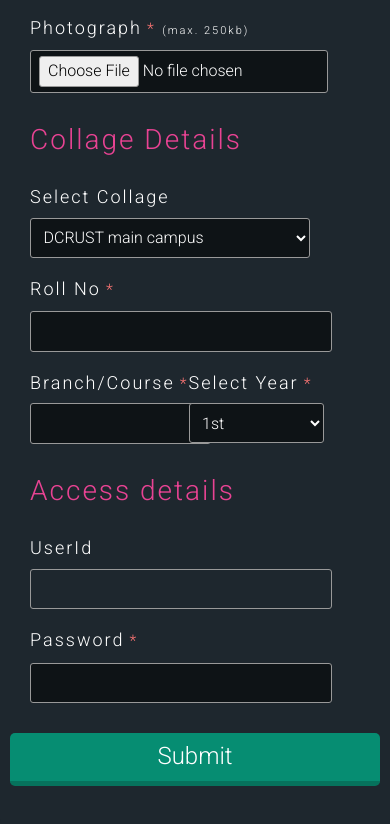
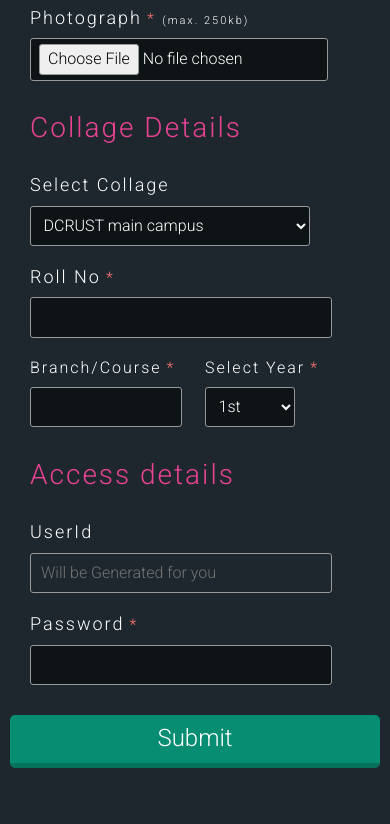
Before and after one commit to 17aim17/registration-form, a plain HTML site: page index.html in a window 390 px wide. Shown: the part 777-1601 px from the top of the page. Drawn offline with Linux system fonts and the light colour scheme.

Commit message:
removed CSS bug and compressed imgs

```diff
--- a/index.html
+++ b/index.html
@@ -118,14 +118,20 @@
                       <option value="4">4th</option>
                       <option value="5">5th</option>
                     </select>
-                    <span class="invalid" id="errorBranch"></span>
+                    <p class="invalid" id="errorBranch"></p>
                   </div>
                 </div>
 
                 <h2 id="ad">Access details</h2>
                 <div class="form-group">
                   <label for="userId">UserId</label>
-                  <input type="text" disabled name="userId" id="userId" />
+                  <input
+                    type="text"
+                    disabled
+                    name="userId"
+                    id="userId"
+                    placeholder="Will be Generated for you"
+                  />
                 </div>
                 <div class="form-group">
                   <label for="password"
--- a/styles/queries.css
+++ b/styles/queries.css
@@ -20,6 +20,12 @@
   }
   .grid__form--element {
     flex-direction: row;
+  }
+  #branch {
+    width: 18rem;
+  }
+  #year {
+    width: 10rem;
   }
 }
 
@@ -46,12 +52,14 @@
   .form-group {
     width: 100%;
   }
-  .grid__form--element {
-    width: 83.9%;
+  .grid__form--element label {
+    font-size: 1.6rem;
   }
-
-  .grid__form--element > * {
-    flex: 1 1 50%;
+  #branch {
+    width: 13rem;
+  }
+  #year {
+    width: 9rem;
   }
   .btn {
     align-self: flex-start;
--- a/styles/style.css
+++ b/styles/style.css
@@ -141,10 +141,13 @@ option {
 .grid__form--element {
   display: flex;
   flex-direction: row;
-  align-items: stretch;
+  justify-content: flex-start;
 }
-.grid__form--element > * {
-  flex-basis: 18rem;
+#branch {
+  width: 24rem;
+}
+#year {
+  width: 10rem;
 }
 .error {
   border-color: #e0245e;
@@ -152,6 +155,8 @@ option {
 .invalid {
   font-size: 1.2rem;
   font-style: italic;
+  padding: 0;
+  margin: 0.1rem;
   color: #e0245e;
 }
 .btn {
```
Also changed, not shown: 2 other files.
